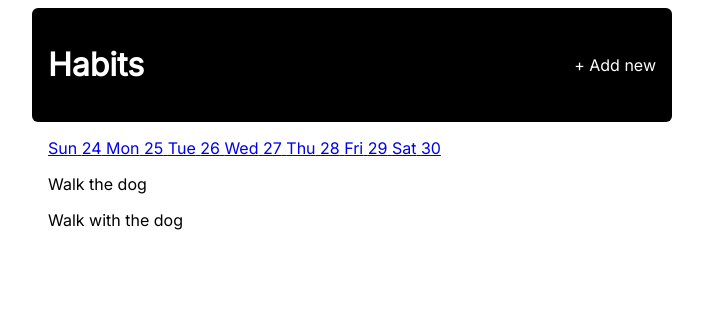
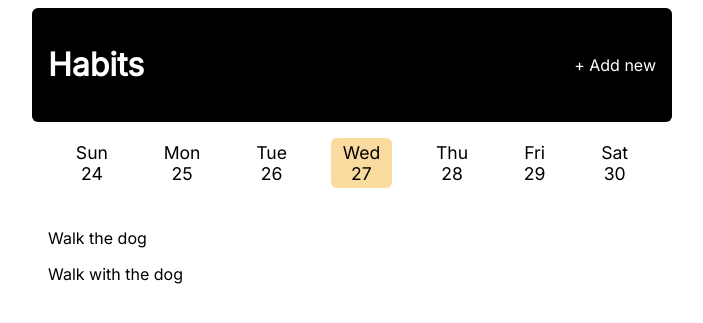
Before and after one commit to vagartmour/habit_tracker, a Flask app: page /?date=2024-11-27 in a window 1280 px wide. Shown: the top 323 px of the page, without its empty margins (288-991 px from the left). Run offline with Flask 3, Linux system fonts and the light colour scheme.

Commit message:
Finish CSS Dates

```diff
--- a/static/css/main.css
+++ b/static/css/main.css
@@ -66,3 +66,55 @@ body {
     padding: 0.5rem 2.5rem;
     align-self: flex-end;
 }
+
+.dates {
+    display: flex;
+    justify-content: space-around;
+    color: #000;
+    font-size: 1.1rem;
+    margin-bottom: 2.5rem;
+}
+
+.dates__link {
+    color: inherit;
+    text-decoration: none;
+    outline: none;
+    padding: 0.25rem 0.75rem;
+    border-radius: 6px
+
+}
+
+.dates__link--current {
+    background: #f9dba0;
+}
+
+.dates__link:not(.date__link--current):hover {
+    background: #eaeaea;
+}
+
+.date {
+    display: flex;
+    flex-direction: column;
+    align-items: center;
+}
+
+.dates__link:first-of-type,
+.dates__link:last-of-type,
+.dates__link:nth-of-type(2),
+.dates__link:nth-last-of-type(2) {
+    display: none;
+}
+
+@media screen and (min-width: 25rem) {
+    .dates__link:nth-of-type(2),
+    .dates__link:nth-last-of-type(2) {
+        display: block;
+    }
+}
+
+@media screen and (min-width: 35rem) {
+    .dates__link:first-of-type,
+    .dates__link:last-of-type {
+        display: block;
+    }
+}
--- a/templates/layout.html
+++ b/templates/layout.html
@@ -22,7 +22,7 @@
             <section class="dates">
                 {% for date in date_range(selected_date) %}
                     <a
-                        class="dates__link {{ 'date__link--current' if loop.index0 == 3 else '' }}"
+                        class="dates__link {{ 'dates__link--current' if loop.index0 == 3 else '' }}"
                         href="{{ url_for('index', date=date) }}"
                     >
                         <time class="date" datetime="{{ date }}">
```
